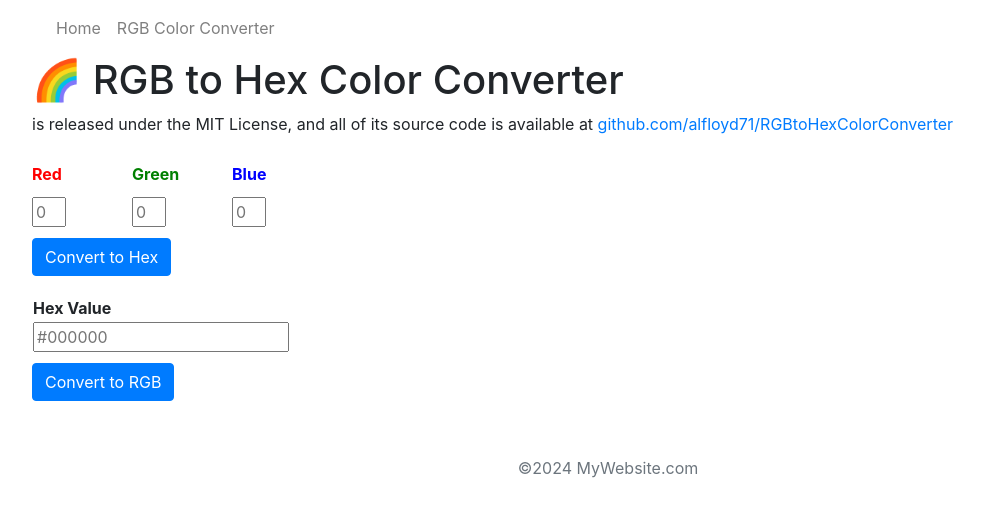
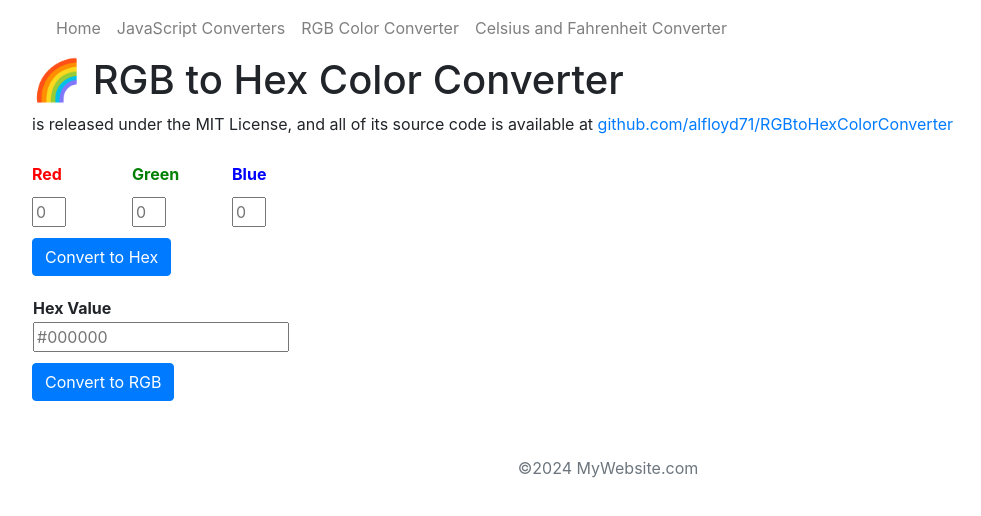
Before and after one commit to alfloyd71/RGBtoHexColorConverter, a plain HTML site: page index.html in a window 1280 px wide. Shown: the whole page, without its empty margins (32-1013 px from the left). Drawn offline with nearby package versions, Linux system fonts and the light colour scheme.

Commit message:
cleaned up some code with indentations

```diff
--- a/index.html
+++ b/index.html
@@ -29,7 +29,13 @@
               <a class="nav-link" href="/">Home</a>
             </li>
             <li class="nav-item">
+              <a class="nav-link" href="/javascript">JavaScript Converters</a>
+            </li>
+            <li class="nav-item">
               <a class="nav-link" href="">RGB Color Converter</a>
+            </li>
+            <li class="nav-item">
+              <a class="nav-link" href="/javascript/weather">Celsius and Fahrenheit Converter</a>
             </li>
 
 
@@ -81,13 +87,13 @@
 
     <footer class="footer py-5">
       <div class="container">
-
         <div class="row">
-            <div class="col-8 mx-auto text-center mt-1">
+           <div class="col-12 mx-auto text-center mt-1">
               <p class="mb-0 text-secondary">
                 &copy2024 MyWebsite.com
                </p>
             </div>
+
         </div>
       </div>
     </footer>
```
Lines whose indentation alone changed are shown as unchanged.
